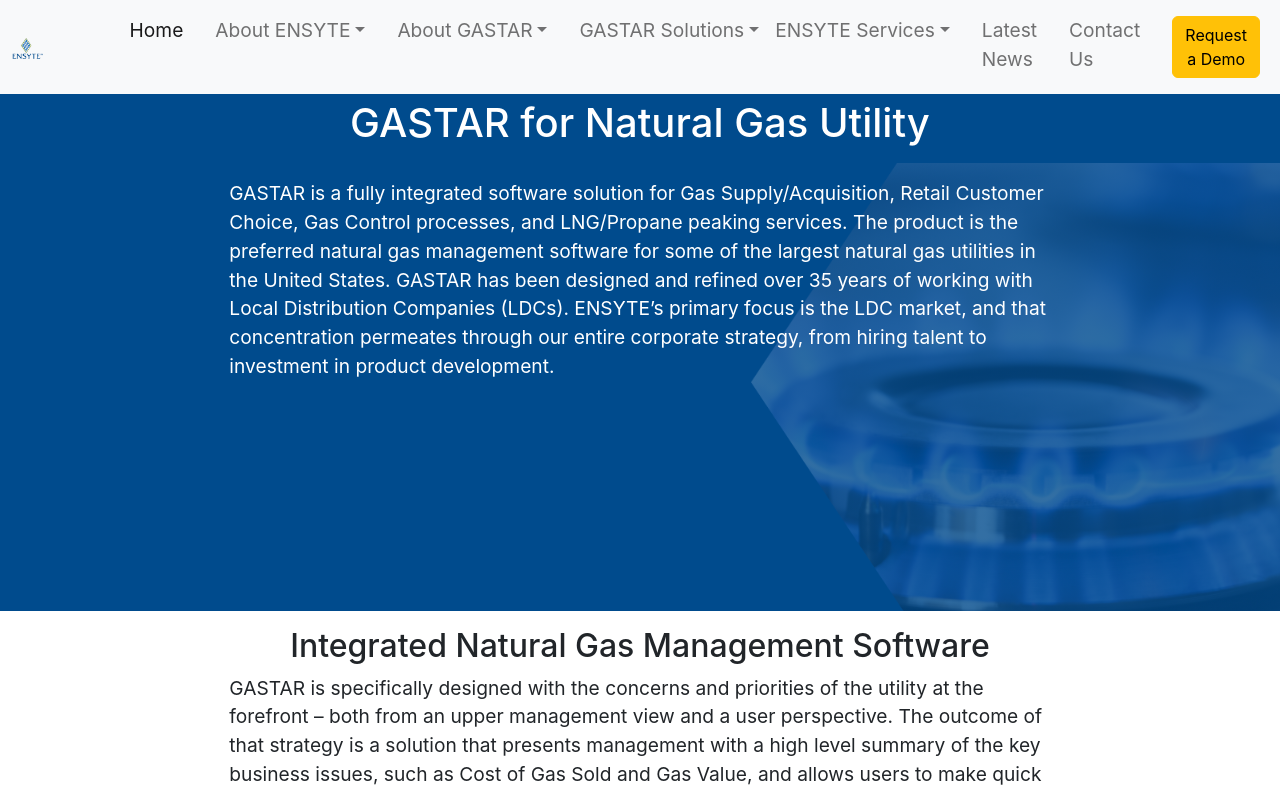
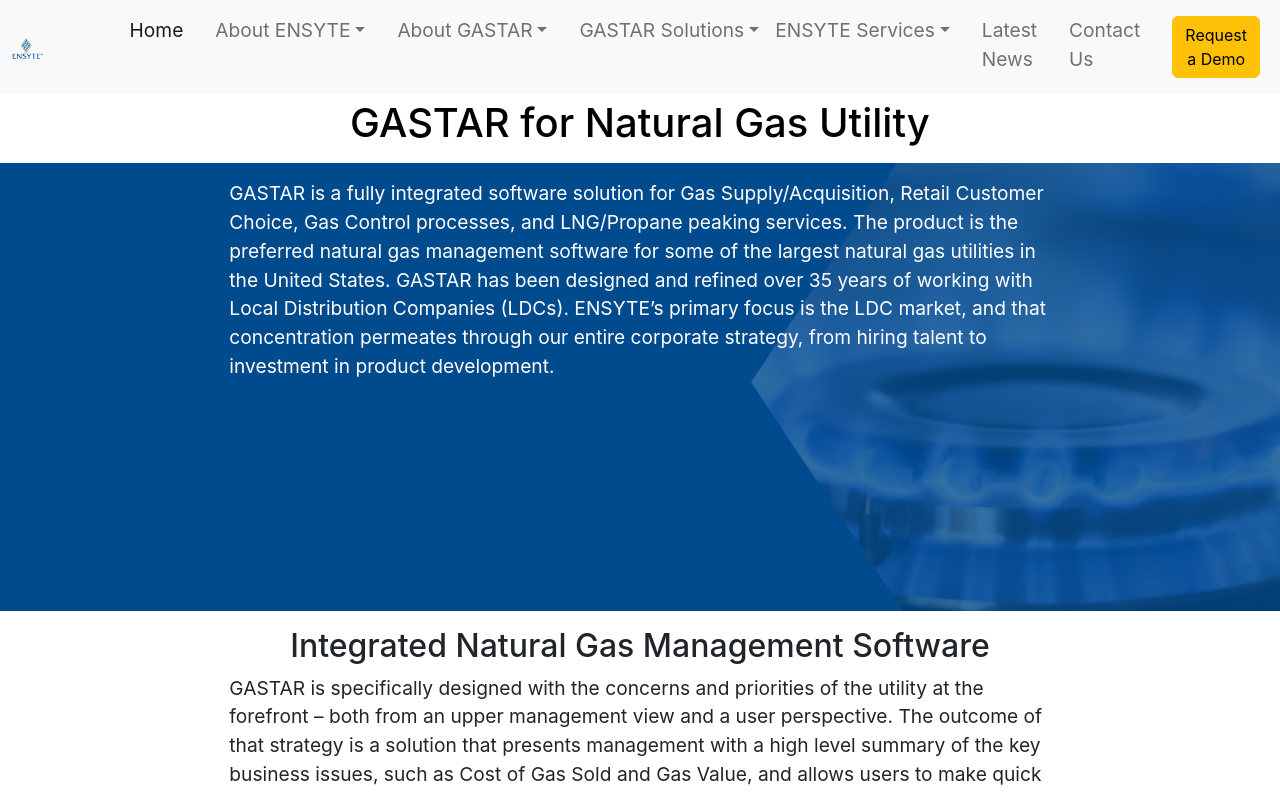
Before and after one commit to JeffGoji/React-Ensyte-Website, a React (Create React App) app: page /gastar-natural-gas in a window 1280 px wide. Shown: the top 793 px of the page. Built offline with nearby package versions, Linux system fonts and the light colour scheme.

Commit message:
restyled list on certain pages

```diff
--- a/src/assets/css/styles.css
+++ b/src/assets/css/styles.css
@@ -319,7 +319,7 @@ li {
       rgba(0, 0, 0, 0.65),
       rgba(0, 0, 0, 0.65)
     ),
-    url(../img/solutions-lp.jpg);
+    url(../img/burnerLg.jpeg);
   background-size: cover;
   background-repeat: no-repeat;
   background-attachment: local;
@@ -432,6 +432,10 @@ li {
   list-style-type: none;
 }
 
+.check li {
+  list-style-image: url("../img/icons2/check-icon.svg");
+}
+
 .list-padding li {
   padding: 6px;
 }
--- a/src/components/GastarSolutions/GasSupply.js
+++ b/src/components/GastarSolutions/GasSupply.js
@@ -29,7 +29,7 @@ function GasSupply() {
                     <div className="card mt-5 mb-3">
                         <div className="card-header text-center text-white blue-bg"><h2>GASTAR Features for Gas Supply & Gas Acquisition</h2></div>
                         <div className="card-body fs-5">
-                            <ul className="blue-dots">
+                            <ul className="blue-dots check">
                                 <span><li>Counter Parties & Contracts</li></span>
                                 <li>Gas Purchases & Sales</li>
                                 NAESB Compliant Gas Purchases / Sales with WACOG Cost Tracking & Platt’s Interface
--- a/src/components/GastarSolutions/NaturalGas.js
+++ b/src/components/GastarSolutions/NaturalGas.js
@@ -11,8 +11,8 @@ function NaturalGas() {
 
     return (
         <div className="container-fluid bg-white">
-            <div className="row blue-bg">
-                <h1 className="text-center mt-3 mb-3 text-white">GASTAR for Natural Gas Utility</h1>
+            <div className="row">
+                <h1 className="text-center mt-3 mb-3 text-black">GASTAR for Natural Gas Utility</h1>
             </div>
             <div className="row justify-content-center blue-bg imgBg4 text-white">
                 {/* <div className="col-lg-6 col-sm-12 text-center">
@@ -44,7 +44,7 @@ function NaturalGas() {
                     <div className="card mt-5 mb-3 border-1 imgShadow">
                         <div className="card-header text-center bg-white"><h2>GASTAR LDC Value Points</h2></div>
                         <div className="card-body fs-5">
-                            <ul className="blue-dots">
+                            <ul className="blue-dots check">
                                 <li>Long-term, successful product with an established LDC footprint</li>
                                 20+ years serving LDC clients in the United States
 
--- a/src/components/GastarSolutions/RetailChoice.js
+++ b/src/components/GastarSolutions/RetailChoice.js
@@ -30,7 +30,7 @@ function RetailChoice() {
                     <div className="card mt-5 mb-3 cardshadow">
                         <div className="card-header text-center blue-bg text-white"><h2>GASTAR Features for Retail Choice</h2></div>
                         <div className="card-body fs-5">
-                            <ul className="blue-dots">
+                            <ul className="blue-dots check">
                                 <li>BA-CIS Sub-Module</li>
                                 This Retail Choice business practices sub-module is to centralize the information for transportation customers and to formalize the links between GASTAR and the Client’s CIS system.The BA-CIS module is dedicated to managing transportation customers with any of the recognized Customer Roles, such as Direct Read, Cycle Read,Hourly Read, Fossil Generators, etc. For Retail Choice, the solution isolates business functions and directs the User to the proper set of features and functions while operating out of a dedicated and integrated database. On-System shippers and marketers are managed in GASTAR with a transaction interface setup to update the SAP CRM as necessary.
 
--- a/src/components/GastarSolutions/RetailGas.js
+++ b/src/components/GastarSolutions/RetailGas.js
@@ -1,7 +1,5 @@
 import { useEffect } from "react";
 import { NavLink } from 'react-router-dom'
-
-
 
 const RetailGas = () => {
 
```
Also changed, not shown: src/assets/img/burnerLg.jpeg (renamed from src/assets/img/AdobeStock_278797488-1024x536.jpeg), src/assets/img/icons2/check-icon.svg (added).
